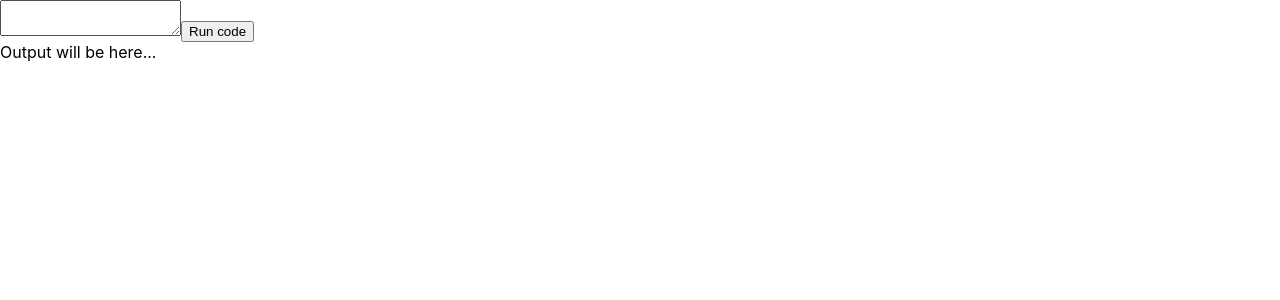
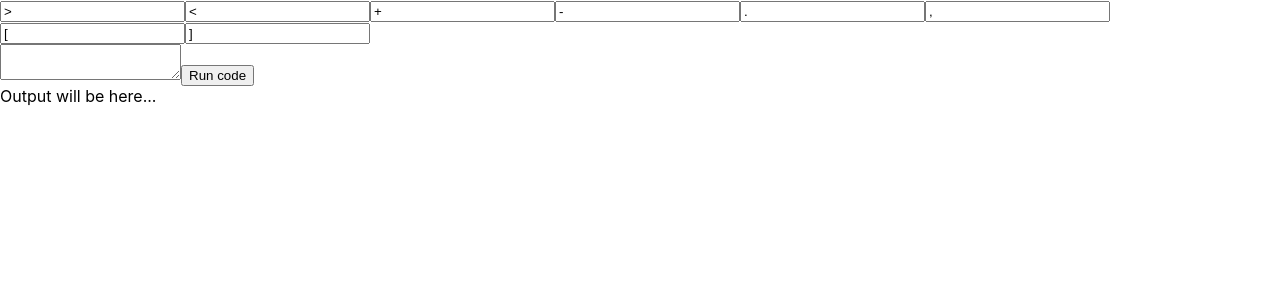
Before and after one commit to brainuser5705/custom-bf-interpreter, a React (Create React App) app: page / in a window 1280 px wide. Shown: the top 300 px of the page. Built offline with nearby package versions, Linux system fonts and the light colour scheme.

Commit message:
custom symbol input fields

```diff
--- a/src/App.js
+++ b/src/App.js
@@ -1,22 +1,32 @@
 // import './App.css';
-import { useState } from 'react';
+import React, { useState } from 'react';
 import { lex } from './interpreter/lexer';
 import { parse } from './interpreter/parser';
 import { evaluate } from './interpreter/evaluator';
+import { SymbolField } from './components/SymbolField';
 
-// function test(){
-//   let program = ">++++++++[<+++++++++>-]<.>++++[<+++++++>-]<+.+++++++..+++.>>++++++[<+++++++>-]<++.------------.>++++++[<+++++++++>-]<+.<.+++.------.--------.>>>++++[<++++++++>-]<+.";
-// }
+const SymbolContext = React.createContext(null);
 
 function App() {
+
+  const [symbols, setSymbols] = useState({
+    "shift_right": ">",
+    "shift_left": "<",
+    "increment": "+",
+    "decrement": "-",
+    "output": ".",
+    "input": ",",
+    "start_while": "[",
+    "end_while": "]"
+  });
 
   const [code, setCode] = useState("");
   const [output, setOutput] = useState("Output will be here...");
 
-  function runInterpreter(code) {
+  function runInterpreter() {
 
       let lexer_tokens = [];
-      for (let lexer_token of lex(code)){
+      for (let lexer_token of lex(symbols, code)){
         lexer_tokens.push(lexer_token);
       }
 
@@ -31,17 +41,28 @@ function App() {
 
   return (
       <div>
+
+        <SymbolContext.Provider value={{symbols: symbols, setSymbols: setSymbols }}>
+          {Object.keys(symbols).map(key => (
+            <SymbolField symbolName={key} />
+          ))}
+        </SymbolContext.Provider>
+
+        <div>
           <textarea value={code} onChange={e => setCode(e.target.value)}>
           </textarea>
 
-      <button onClick={() => runInterpreter(code)}>Run code</button>
+          <button onClick={() => runInterpreter()}>Run code</button>
 
           <div>
             {output}
           </div>
 
         </div>
+
+      </div>
+
   );
 }
 
-export default App;
+export { App, SymbolContext };
--- /dev/null
+++ b/src/components/SymbolField.js
@@ -0,0 +1,20 @@
+import { useContext } from "react";
+import { SymbolContext } from "../App";
+
+function SymbolField(props){
+
+    const {symbols, setSymbols } = useContext(SymbolContext);
+    const symbolName = props.symbolName;
+
+    return <input
+        type="text"
+        defaultValue={symbols[symbolName]}
+        onChange={e => {
+            symbols[symbolName] = e.target.value;
+            setSymbols(symbols);
+        }}
+    />
+
+}
+
+export { SymbolField };
--- a/src/index.js
+++ b/src/index.js
@@ -1,7 +1,7 @@
 import React from 'react';
 import ReactDOM from 'react-dom/client';
 import './index.css';
-import App from './App';
+import { App } from './App';
 import reportWebVitals from './reportWebVitals';
 
 const root = ReactDOM.createRoot(document.getElementById('root'));
--- a/src/interpreter/lexer.js
+++ b/src/interpreter/lexer.js
@@ -1,7 +1,7 @@
 import { PeekableStream } from './stream';
 
 // function* defines a generator
-function* lex (charSequence) {
+function* lex (symbols, charSequence) {
 
     let stream = new PeekableStream(charSequence); // doesn't work for default?
 
@@ -10,28 +10,28 @@ function* lex (charSequence) {
         // console.log("Lexing " + c);
 
         switch(c){
-            case ">":
+            case symbols["shift_right"]:
                 yield "shift_right";
                 break;
-            case "<":
+            case symbols["shift_left"]:
                 yield "shift_left";
                 break;
-            case "+":
+            case symbols["increment"]:
                 yield "increment";
                 break;
-            case "-":
+            case symbols["decrement"]:
                 yield "decrement";
                 break;
-            case ".":
+            case symbols["output"]:
                 yield "output";
                 break;
-            case ",":
+            case symbols["input"]:
                 yield "input";
                 break;
-            case "[":
+            case symbols["start_while"]:
                 yield "start_while";
                 break;
-            case "]":
+            case symbols["end_while"]:
                 yield "end_while";
                 break;
             default:
```
Lines whose indentation alone changed are shown as unchanged.
